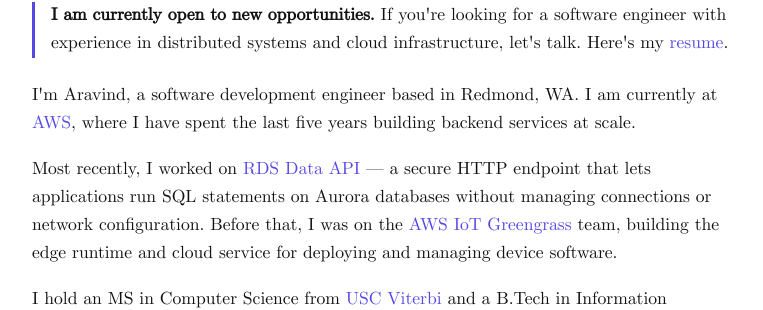
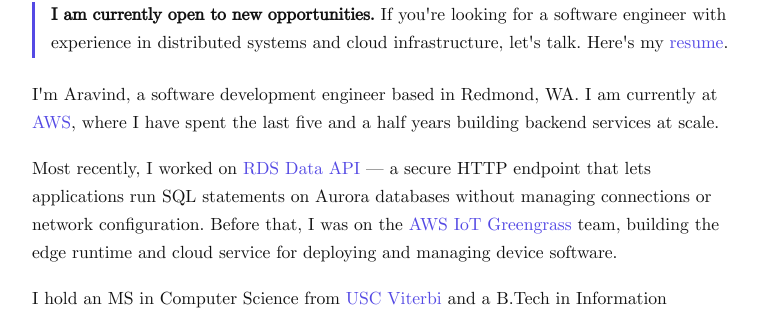
Before and after one commit to aru-jo/portfolio, a Jekyll site: the page built from index.html, in a window 1280 px wide. Shown: the part 178-488 px from the top of the page, without its empty margins (258-1021 px from the left). Built offline with Jekyll 4.4.1, drawn with Linux system fonts in a browser that asks for light colours.

Commit message:
Fix AWS tenure to five and a half years
https://claude.ai/code/session_01DtFj2cA1DBcyTs1gRijvnp

```diff
--- a/index.html
+++ b/index.html
@@ -5,7 +5,7 @@ title: Home
 
 <p class="highlight"><strong>I am currently open to new opportunities.</strong> If you're looking for a software engineer with experience in distributed systems and cloud infrastructure, let's talk. Here's my <a href="/uploads/AJ_resume_2026.pdf">resume</a>.</p>
 
-<p>I'm Aravind, a software development engineer based in Redmond, WA. I am currently at <a href="https://aws.amazon.com/">AWS</a>, where I have spent the last five years building backend services at scale.</p>
+<p>I'm Aravind, a software development engineer based in Redmond, WA. I am currently at <a href="https://aws.amazon.com/">AWS</a>, where I have spent the last five and a half years building backend services at scale.</p>
 
 <p>Most recently, I worked on <a href="https://docs.aws.amazon.com/AmazonRDS/latest/AuroraUserGuide/data-api.html">RDS Data API</a> &mdash; a secure HTTP endpoint that lets applications run SQL statements on Aurora databases without managing connections or network configuration. Before that, I was on the <a href="https://aws.amazon.com/greengrass/">AWS IoT Greengrass</a> team, building the edge runtime and cloud service for deploying and managing device software.</p>
 
```
